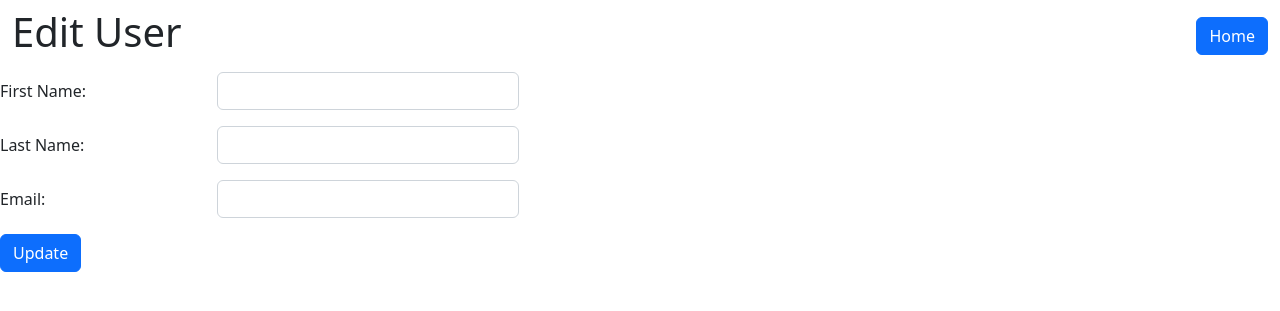
After one commit to reybo21/Develop, a Flask app: template python/flaskMySql/users_cr/templates/user_edit.html in a window 1280 px wide. The commit adds this page. Shown: the top 311 px of the page. Run offline with Flask 2, Linux system fonts and the light colour scheme; the template is opened without the code that fills it, so the values that code supplies are empty.

Commit message:
starting to get it together!

```diff
--- a/python/flaskMySql/users_cr/server.py
+++ b/python/flaskMySql/users_cr/server.py
@@ -1,4 +1,4 @@
-from flask import Flask, render_template, request, redirect
+from flask import Flask, render_template, request, redirect, session
 # import the class from user.py
 from user import User
 app = Flask(__name__)
@@ -8,15 +8,26 @@ app.secret_key = 'keep it secret, keep it safe'
 @app.route('/users')
 def index():
     users = User.get_all()
-    print(users)
     return render_template("index.html", all_users = users)
 
 @app.route('/users/new')
 def new_user():
-    # users = User.get_all()
-    # print(users)
     return render_template("users.html")
-    #  , all_users = users)
+
+@app.route('/users/<int:num>')
+def user_page(num):
+    user = User.get_info(num)
+    return render_template("user_page.html", this_user = user)
+
+@app.route('/users/<int:num>/edit')
+def user_edit(num):
+    user = User.get_info(num)
+    return render_template("user_edit.html", this_user = user)
+
+@app.route('/users/<int:num>/delete')
+def delete_user(num):
+    User.delete(num)
+    return redirect('/users')
 
 @app.route('/users/new/process', methods=["POST"])
 def create_user():
@@ -32,7 +43,20 @@ def create_user():
     # Don't forget to redirect after saving to the database.
     return redirect('/users')
 
-
+@app.route('/users/update/process/<int:num>', methods=["POST"])
+def update_user(num):
+    # First we make a data dictionary from our request.form coming from our template.
+    # The keys in data need to line up exactly with the variables in our query string.
+    data = {
+        "id": num,
+        "fname": request.form["fname"],
+        "lname" : request.form["lname"],
+        "email" : request.form["email"]
+    }
+    # We pass the data dictionary into the save method from the Friend class.
+    User.edit(data)
+    # Don't forget to redirect after saving to the database.
+    return redirect('/users')
 
 if __name__ == "__main__":
     app.run(debug=True)
--- a/python/flaskMySql/users_cr/templates/index.html
+++ b/python/flaskMySql/users_cr/templates/index.html
@@ -17,6 +17,7 @@
                 <th scope="col">Full Name</th>
                 <th scope="col">Email</th>
                 <th scope="col">Created At</th>
+                <th scope="col">Actions</th>
                 </tr>
             </thead>
             <tbody>
@@ -26,6 +27,11 @@
                     <td>{{one_user.first_name + ' ' + one_user.last_name}}</td>
                     <td>{{one_user.email}}</td>
                     <td>{{one_user.created_at}}</td>
+                    <td>
+                        <a href="/users/{{one_user.id}}">Show</a>
+                        <a href="/users/{{one_user.id}}/edit">Edit</a>
+                        <a href="/users/{{one_user.id}}/delete">Delete</a>
+                    </td>
                 </tr>
                 {% endfor %}
             </tbody>
--- /dev/null
+++ b/python/flaskMySql/users_cr/templates/user_edit.html
@@ -0,0 +1,40 @@
+<!DOCTYPE html>
+<html lang="en">
+<head>
+    <meta charset="UTF-8">
+    <meta http-equiv="X-UA-Compatible" content="IE=edge">
+    <meta name="viewport" content="width=device-width, initial-scale=1.0">
+    <title>Edit User</title>
+    <link href="https://cdn.jsdelivr.net/npm/bootstrap@5.2.0-beta1/dist/css/bootstrap.min.css" rel="stylesheet" integrity="sha384-0evHe/X+R7YkIZDRvuzKMRqM+OrBnVFBL6DOitfPri4tjfHxaWutUpFmBp4vmVor" crossorigin="anonymous">
+</head>
+<body>
+    <nav class="navbar">
+        <div class="container-fluid">
+            <h1>Edit User {{this_user.id}}</h1>
+            <a href="/users" class="btn btn-primary" tabindex="-1" role="button" aria-disabled="true">Home</a>
+        </div>
+    </nav>
+    <form action="/users/update/process/{{this_user.id}}" method="POST">
+        <div class="row mb-3">
+            <label for="fname" class="col-sm-2 col-form-label">First Name:</label>
+            <div class="col-sm-3">
+            <input type="text" class="form-control" name="fname" value="{{this_user.first_name}}">
+            </div>
+        </div>
+        <div class="row mb-3">
+            <label for="lname" class="col-sm-2 col-form-label">Last Name:</label>
+            <div class="col-sm-3">
+            <input type="text" class="form-control" name="lname" value="{{this_user.last_name}}">
+            </div>
+        </div>
+        <div class="row mb-3">
+            <label for="email" class="col-sm-2 col-form-label">Email:</label>
+            <div class="col-sm-3">
+            <input type="email" class="form-control" name="email" value="{{this_user.email}}">
+            </div>
+        </div>
+        <button type="submit" class="btn btn-primary">Update</button>
+    </form>
+    <script src="https://cdn.jsdelivr.net/npm/bootstrap@5.2.0-beta1/dist/js/bootstrap.bundle.min.js" integrity="sha384-pprn3073KE6tl6bjs2QrFaJGz5/SUsLqktiwsUTF55Jfv3qYSDhgCecCxMW52nD2" crossorigin="anonymous"></script>
+</body>
+</html>
```
Also changed, not shown: python/flaskMySql/users_cr/templates/user_page.html (added, +26 -0 lines), python/flaskMySql/users_cr/user.py (+16 -0 lines).
